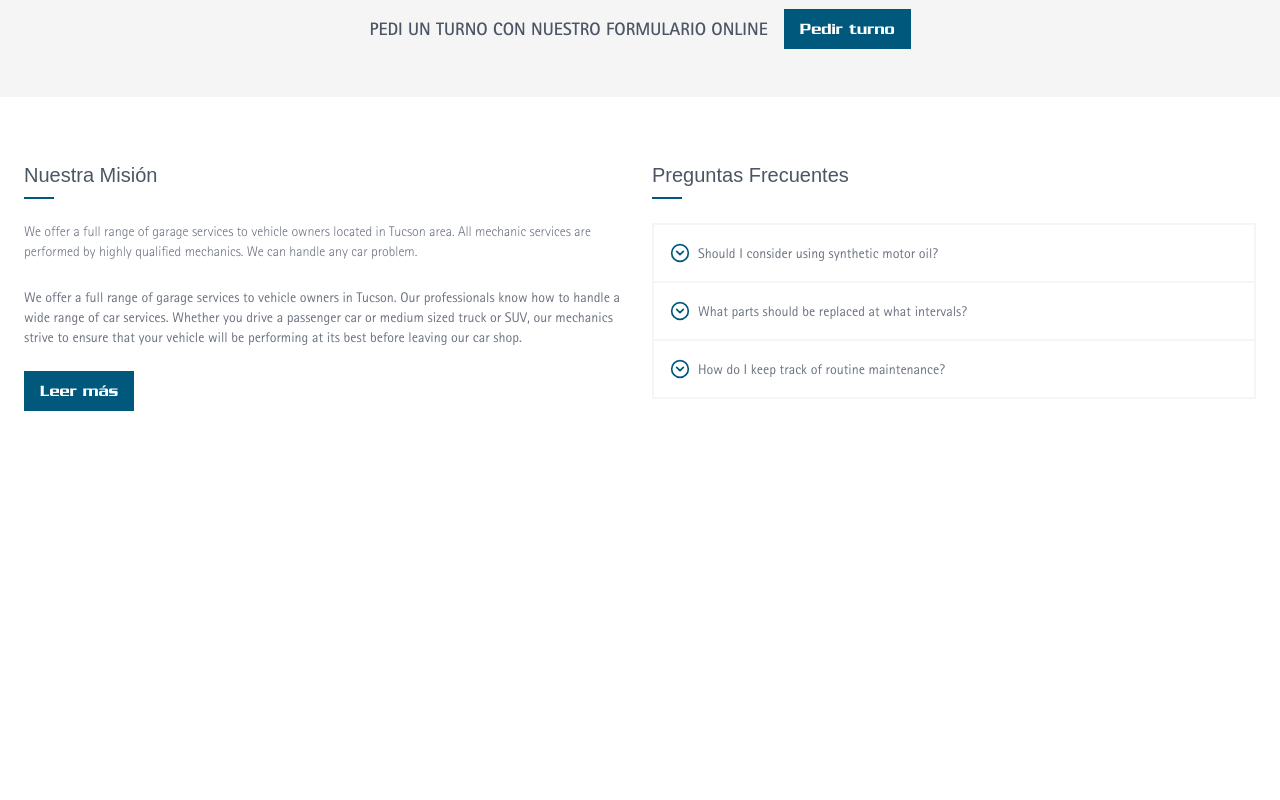
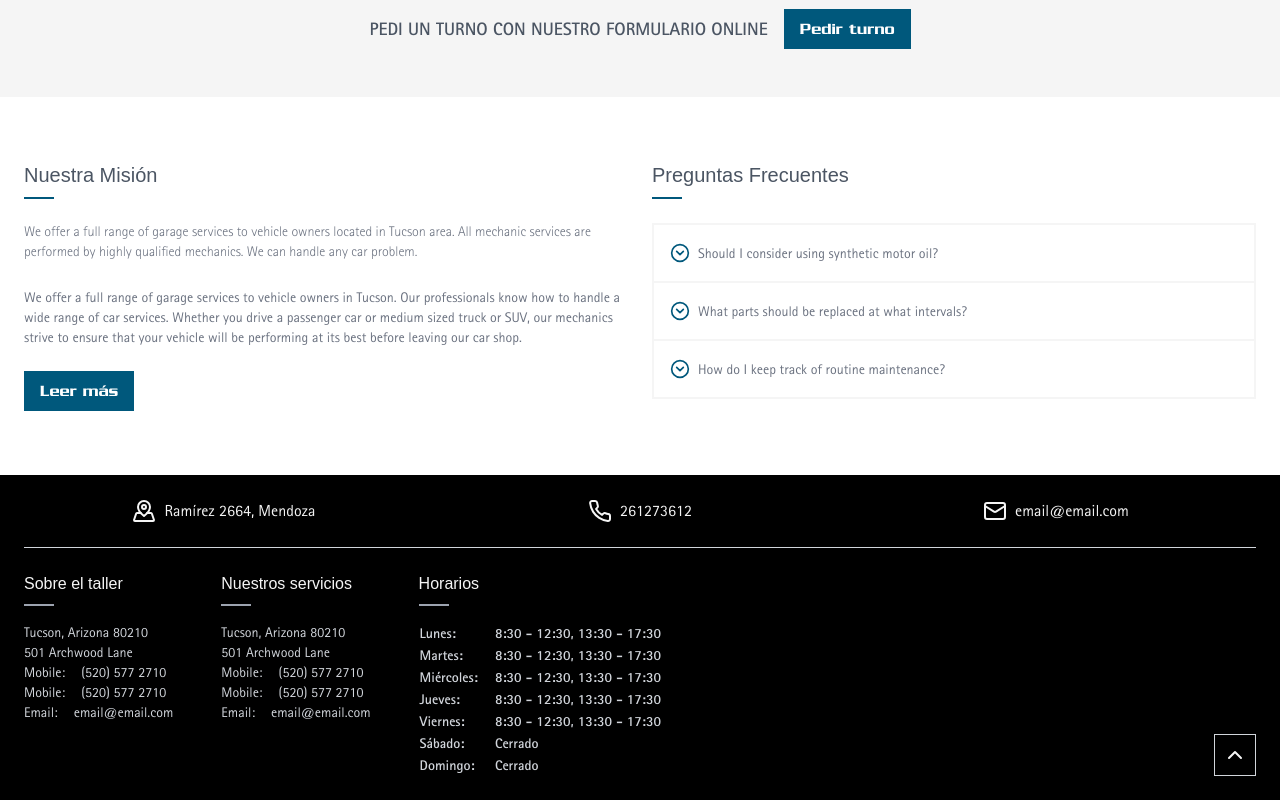
Before and after one commit to agusgonz/osamec, a Next.js app: page / in a window 1280 px wide. Shown: the part 2383-3183 px from the top of the page. Before the commit the page ends 2994 px from the top, so only its background shows below. Built offline with nearby package versions, Linux system fonts and the light colour scheme; a web font is replaced by a local one.

Commit message:
Add basic footer style and info

```diff
--- a/src/app/layout.tsx
+++ b/src/app/layout.tsx
@@ -9,11 +9,14 @@ export default function RootLayout({
 	children: React.ReactNode
 }) {
 	return (
-		<html lang="es">
-			<body className={`${rotis_sans_serif.className}`}>
+		<html
+			lang="es"
+			className="scroll-smooth"
+		>
+			<body className={`${rotis_sans_serif.className} `}>
 				<Navbar />
 				{children}
-				{/* <Footer /> */}
+				<Footer />
 			</body>
 		</html>
 	)
--- a/src/app/page.tsx
+++ b/src/app/page.tsx
@@ -42,12 +42,10 @@ export default function Page() {
 				<PedirTurnoBanner />
 			</div>
 
-			<div className="container mx-auto grid sm:grid-cols-2 px-6 gap-6">
+			<div className="container mx-auto grid sm:grid-cols-2 px-6 gap-6 mb-16">
 				<NuestraMision />
 				<PreguntasFrecuentes />
 			</div>
-
-			<div className="w-full h-[200px]"></div>
 		</div>
 	)
 }
--- a/src/components/Footer.tsx
+++ b/src/components/Footer.tsx
@@ -1,5 +1,171 @@
+import {
+	ChevronUp,
+	Mail,
+	MapPinned,
+	Phone,
+} from "lucide-react"
 import React from "react"
+import SubTitleUnderline from "./SubTitleUnderline"
+import ScrollToTopButton from "./ScrollToTopButton"
+
+const items = [
+	{
+		text: "Ramírez 2664, Mendoza",
+		icon: <MapPinned className="w-6 h-6" />,
+	},
+	{
+		text: "261273612",
+		icon: <Phone className="w-6 h-6" />,
+	},
+	{
+		text: "email@email.com",
+		icon: <Mail className="w-6 h-6" />,
+	},
+]
+
+const days = [
+	{
+		name: "Lunes: ",
+		hour: "8:30 - 12:30, 13:30 - 17:30",
+	},
+	{
+		name: "Martes: ",
+		hour: "8:30 - 12:30, 13:30 - 17:30",
+	},
+	{
+		name: "Miércoles: ",
+		hour: "8:30 - 12:30, 13:30 - 17:30",
+	},
+	{
+		name: "Jueves: ",
+		hour: "8:30 - 12:30, 13:30 - 17:30",
+	},
+	{
+		name: "Viernes: ",
+		hour: "8:30 - 12:30, 13:30 - 17:30",
+	},
+	{
+		name: "Sábado: ",
+		hour: "Cerrado",
+	},
+	{
+		name: "Domingo: ",
+		hour: "Cerrado",
+	},
+]
 
 export default function Footer() {
-	return <div>Footer</div>
+	return (
+		<div className="bg-black text-gray-osa ">
+			<div className="relative container mx-auto py-6 px-6 overflow-hidden">
+				<div className="flex flex-col gap-6">
+					<div className=" grid sm:grid-cols-3 gap-4">
+						{items.map(item => {
+							return (
+								<div
+									key={item.text}
+									className="flex gap-2  sm:justify-center"
+								>
+									<div className="w-6 h-6">{item.icon}</div>
+									<p>{item.text}</p>
+								</div>
+							)
+						})}
+					</div>
+					<hr className="border-gray-300" />
+					<div className="flex flex-wrap gap-6 md:gap-12">
+						<div className="flex flex-col gap-4">
+							<SubTitleUnderline
+								smallUnderline
+								toLeft
+								isGray
+								smallText
+							>
+								Sobre el taller
+							</SubTitleUnderline>
+							<div className="text-sm text-gray-300">
+								<p>Tucson, Arizona 80210</p>
+								<p>501 Archwood Lane</p>
+								<div className="flex gap-4">
+									<p>Mobile:</p>
+									<p>{"(520) 577 2710"}</p>
+								</div>
+								<div className="flex gap-4">
+									<p>Mobile:</p>
+									<p>{"(520) 577 2710"}</p>
+								</div>
+								<div className="flex gap-4">
+									<p>Email:</p>
+									<p>email@email.com</p>
+								</div>
+							</div>
+						</div>
+
+						<div className="flex flex-col gap-4">
+							<SubTitleUnderline
+								smallUnderline
+								toLeft
+								isGray
+								smallText
+							>
+								Nuestros servicios
+							</SubTitleUnderline>
+							<div className="text-sm text-gray-300">
+								<p>Tucson, Arizona 80210</p>
+								<p>501 Archwood Lane</p>
+								<div className="flex gap-4">
+									<p>Mobile:</p>
+									<p>{"(520) 577 2710"}</p>
+								</div>
+								<div className="flex gap-4">
+									<p>Mobile:</p>
+									<p>{"(520) 577 2710"}</p>
+								</div>
+								<div className="flex gap-4">
+									<p>Email:</p>
+									<p>email@email.com</p>
+								</div>
+							</div>
+						</div>
+						<div className="flex flex-col gap-4">
+							<SubTitleUnderline
+								smallUnderline
+								toLeft
+								isGray
+								smallText
+							>
+								Horarios
+							</SubTitleUnderline>
+							<table className="text-start text-sm text-gray-300">
+								{days.map(day => {
+									return (
+										<tr
+											className=""
+											key={day.name}
+										>
+											<th>
+												<p className="text-start">
+													{day.name}
+												</p>
+											</th>
+											<th className="text-start pl-4">
+												{" "}
+												{day.hour}
+											</th>
+										</tr>
+									)
+								})}
+							</table>
+						</div>
+					</div>
+				</div>
+				{/* Scroll to top button */}
+				<div className="w-full absolute left-0 -translate-y-full flex justify-end ">
+					<div className="px-6">
+						<ScrollToTopButton />
+					</div>
+				</div>
+			</div>
+		</div>
+	)
 }
--- /dev/null
+++ b/src/components/ScrollToTopButton.tsx
@@ -0,0 +1,26 @@
+"use client"
+import { ChevronUp } from "lucide-react"
+import { FC } from "react"
+
+interface ScrollToTopButtonProps {}
+
+const ScrollToTopButton: FC<
+	ScrollToTopButtonProps
+> = ({}) => {
+	const scrollToTop = () => {
+		window.scrollTo({
+			top: 0,
+			behavior: "smooth",
+		})
+	}
+
+	return (
+		<button
+			onClick={scrollToTop}
+			className="p-2 border border-gray-300"
+		>
+			<ChevronUp />
+		</button>
+	)
+}
+export default ScrollToTopButton
--- a/src/components/SubTitleUnderline.tsx
+++ b/src/components/SubTitleUnderline.tsx
@@ -4,29 +4,39 @@ import { FC, ReactNode } from "react"
 interface SubTitleUnderlineProps {
 	children: ReactNode
 	isOrange?: boolean
+	isGray?: boolean
 	icon?: ReactNode
 	toLeft?: boolean
+	smallText?: boolean
 	smallUnderline?: boolean
 }
 
 const SubTitleUnderline: FC<SubTitleUnderlineProps> = ({
 	children,
 	isOrange,
+	isGray,
 	icon,
 	toLeft,
+	smallText,
 	smallUnderline,
 }) => {
 	return (
 		<div className=" flex gap-2 flex-col">
 			{icon && <div className="w-min mx-auto">{icon}</div>}
 			<h3
-				className={`${serpentine_icg.className} text-xl font-light whitespace-nowrap`}
+				className={`${serpentine_icg.className} ${
+					smallText ? "text-base" : "text-xl"
+				} font-light whitespace-nowrap`}
 			>
 				{children}
 			</h3>
 			<div
 				className={`  border-t-2 ${
-					isOrange ? "border-orange-osa" : "border-blue-osa"
+					isGray
+						? "border-gray-400"
+						: isOrange
+						? "border-orange-osa"
+						: "border-blue-osa"
 				}
 				${!toLeft && "mx-auto "}
 				${smallUnderline ? ` w-[30px]` : "w-1/4"}
```
